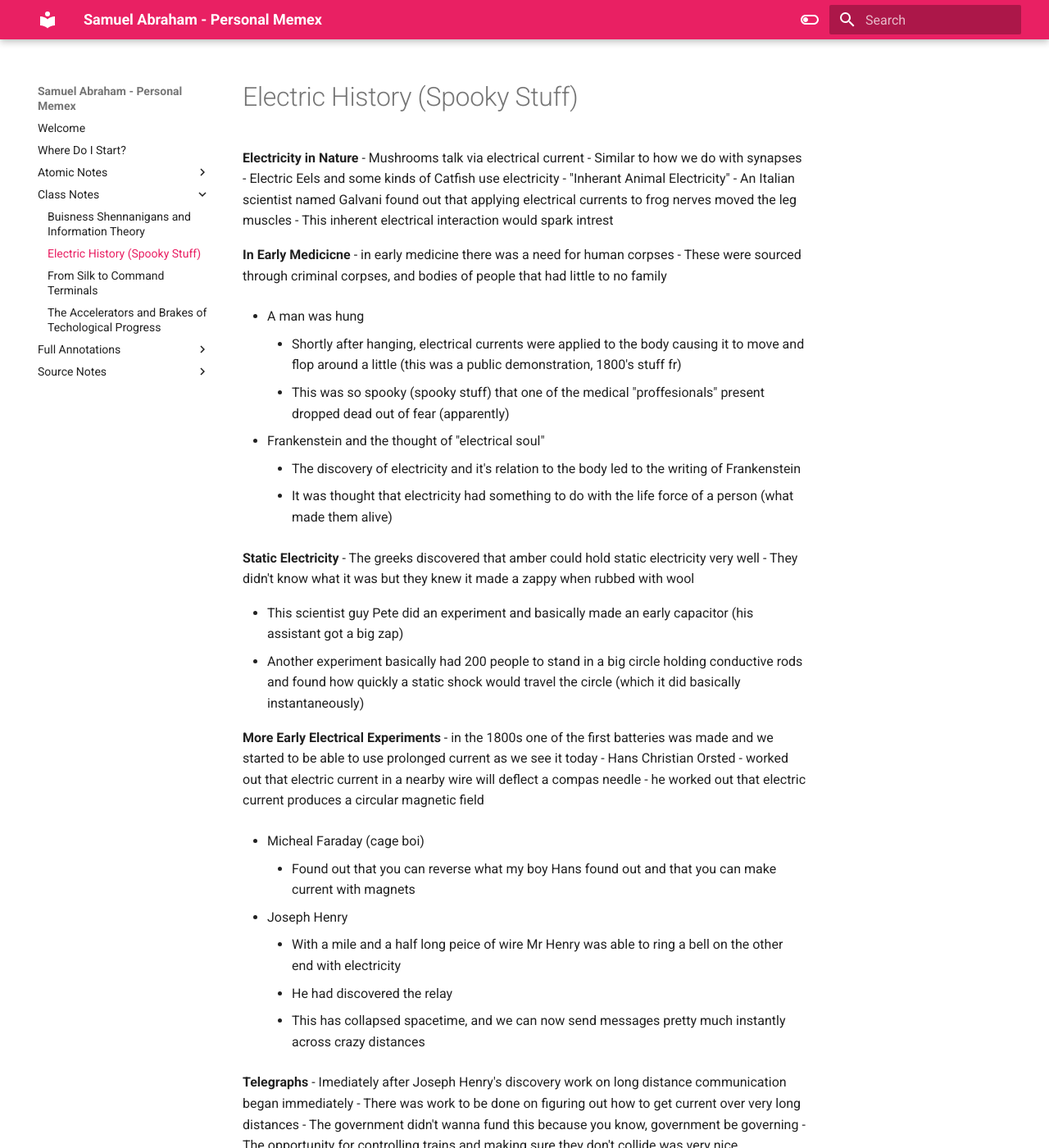
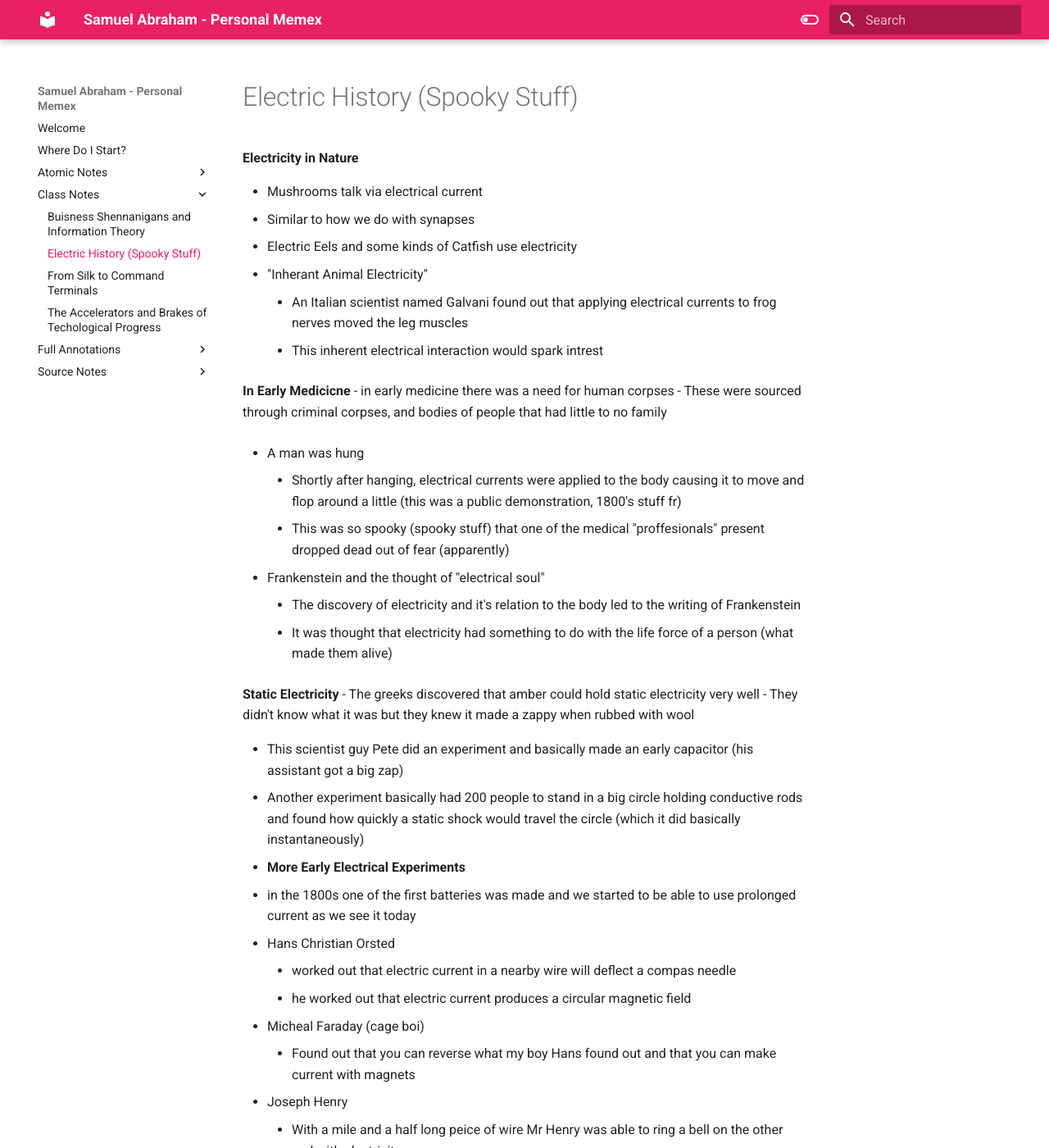
Before and after one commit to SammieJay/Hist1900-Memex, an MkDocs documentation site: the page built from docs/Class Notes/Electric History (Spooky Stuff).md, in a window 1280 px wide and 1400 px high. Shown: the whole window at 82% size. Built offline with MkDocs 1.6.1 and Material for MkDocs 9.7.7, drawn with Linux system fonts in a browser that asks for light colours.

Commit message:
Memex 2.0.1

```diff
--- a/docs/Class Notes/Electric History (Spooky Stuff).md
+++ b/docs/Class Notes/Electric History (Spooky Stuff).md
@@ -1,4 +1,5 @@
 **Electricity in Nature**
+
 - Mushrooms talk via electrical current
 - Similar to how we do with synapses
 - Electric Eels and some kinds of Catfish use electricity
@@ -25,7 +26,7 @@
 - This scientist guy Pete did an experiment and basically made an early capacitor (his assistant got a big zap)
 - Another experiment basically had 200 people to stand in a big circle holding conductive rods and found how quickly a static shock would travel the circle (which it did basically instantaneously)
 
-**More Early Electrical Experiments**
+- **More Early Electrical Experiments**
 - in the 1800s one of the first batteries was made and we started to be able to use prolonged current as we see it today
 - Hans Christian Orsted
 	- worked out that electric current in a nearby wire will deflect a compas needle
```
